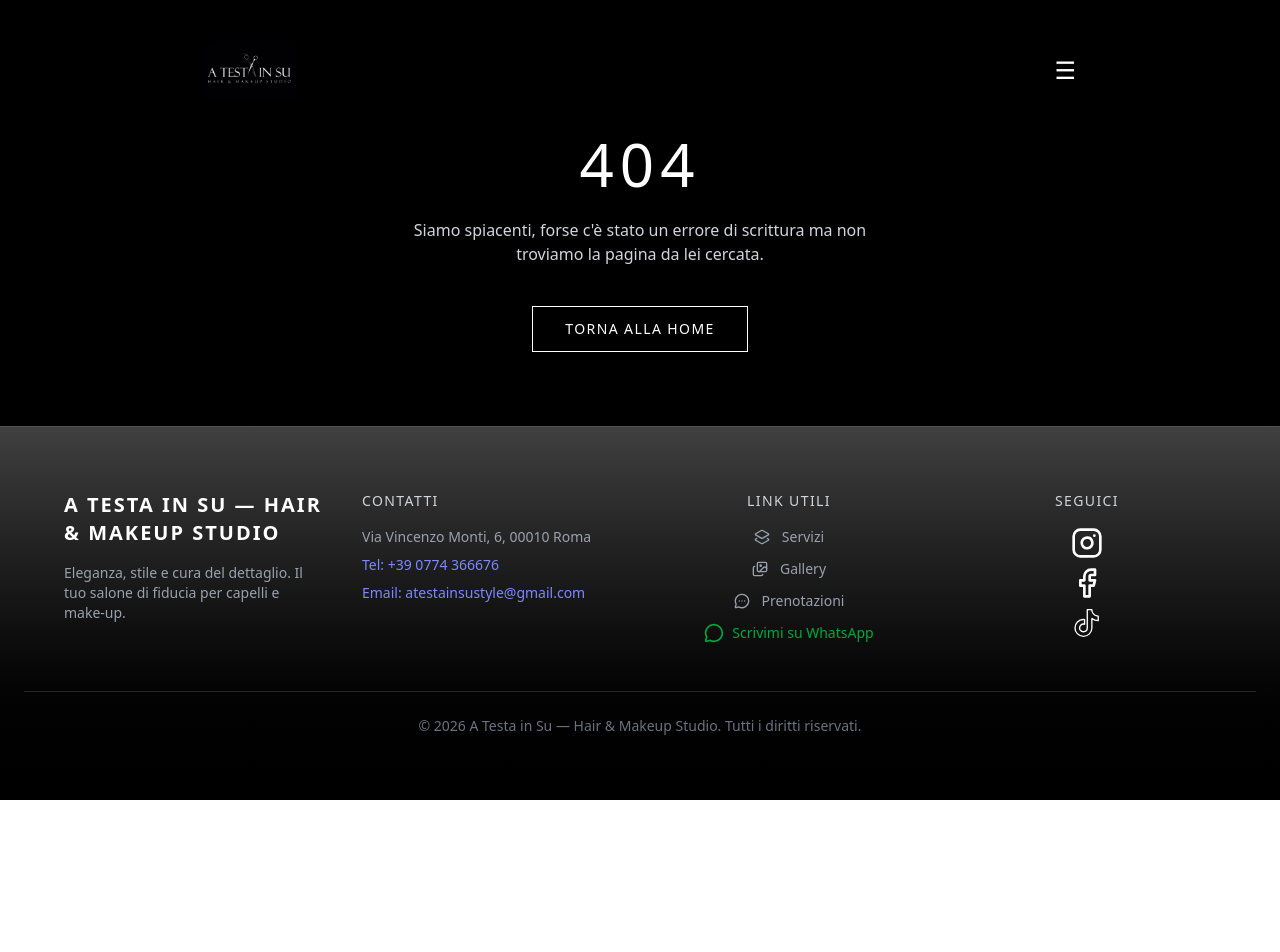
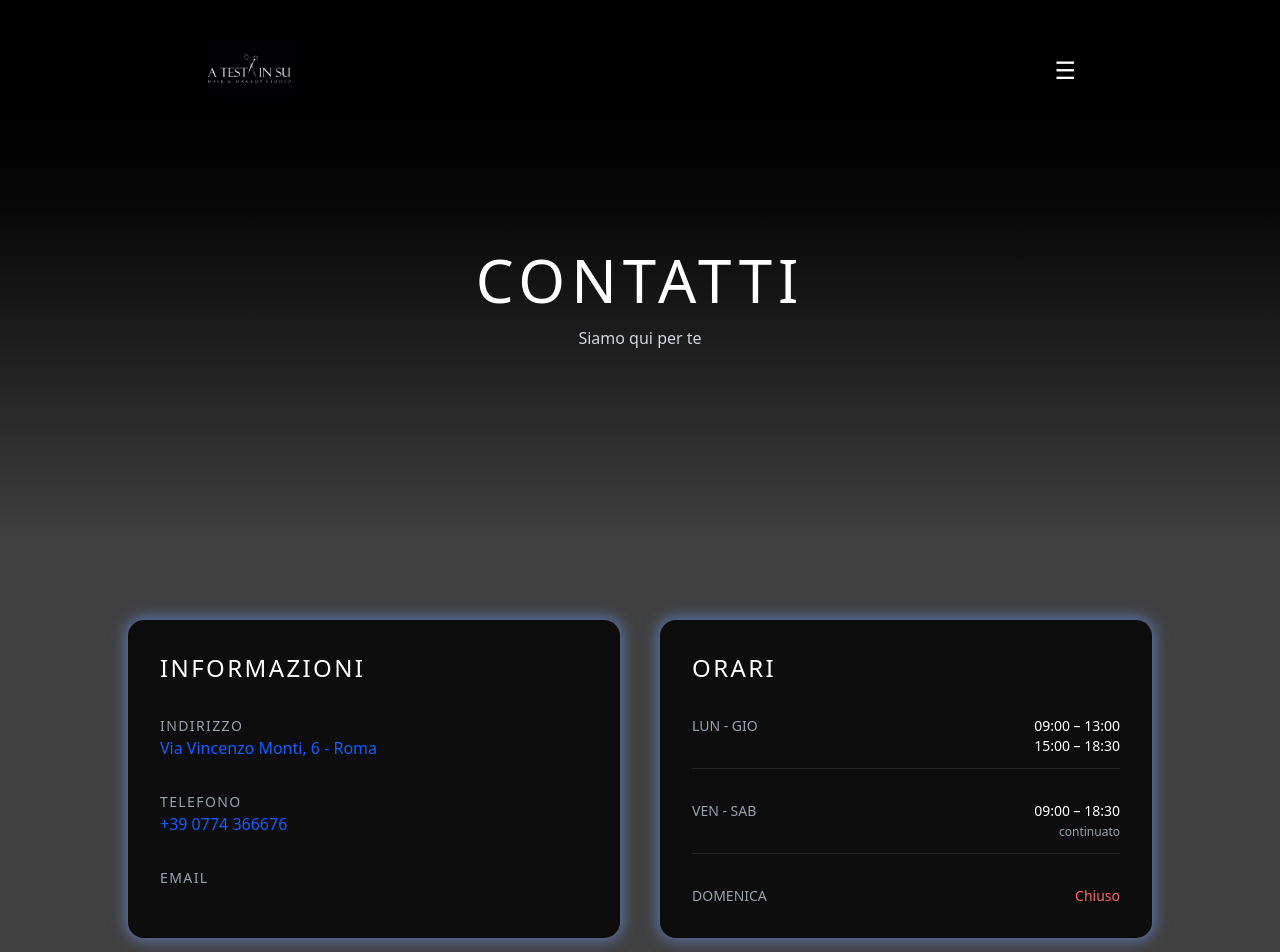
Before and after one commit to Lillo1254/project_hair_makeup, a Next.js app: page /contact in a window 1280 px wide. Before the commit this address had no page. Shown: the top 952 px of the page. Before the commit the page ends 800 px from the top, so only its background shows below. Built offline with nearby package versions, Linux system fonts and the light colour scheme.

Commit message:
add section offers, add page contact, add classes css for contact

```diff
--- a/app/admin/dashboard/page.tsx
+++ b/app/admin/dashboard/page.tsx
@@ -248,6 +248,10 @@ export default function DashboardAdmin() {
           </div>
         )}
       </div>
+      <div className="flex justify-center mt-5">
+      <ButtonLogout label="Logout" className="bottom-5 left-5 bg-red-500 p-3 rounded-xl text-zinc-300 font-bold " />
+
+      </div>
     </div>
   );
 }
--- a/app/components/Navbar.jsx
+++ b/app/components/Navbar.jsx
@@ -3,6 +3,7 @@
 import { useState } from "react";
 import Image from "next/image";
 import logo from "../../public/logo.png";
+import Link from "next/link";
 export default function Navbar() {
     const [open, setOpen] = useState(false);
 
@@ -64,25 +65,25 @@ export default function Navbar() {
                     {/* Links Placeholder */}
                     <nav className="flex flex-col gap-6 px-6 py-10 text-lg uppercase tracking-wide">
 
-                        <button className="text-left hover:opacity-70 transition">
+                        <Link href="/" className="text-left hover:opacity-70 transition">
                             Home
-                        </button>
+                        </Link>
 
-                        <button className="text-left hover:opacity-70 transition">
+                        <Link href="/servicesPage" className="text-left hover:opacity-70 transition">
                             Servizi
-                        </button>
+                        </Link>
 
-                        <button className="text-left hover:opacity-70 transition">
+                        <Link href="/galleryPage" className="text-left hover:opacity-70 transition">
                             Gallery
-                        </button>
+                        </Link>
 
-                        <button className="text-left hover:opacity-70 transition">
+                        <Link href="/calendarPage" className="text-left hover:opacity-70 transition">
                             Prenota
-                        </button>
+                        </Link>
 
-                        <button className="text-left hover:opacity-70 transition">
+                        <Link href="/contact" className="text-left hover:opacity-70 transition">
                             Contatti
-                        </button>
+                        </Link>
 
                     </nav>
 
--- /dev/null
+++ b/app/components/cards/CardOffers.jsx
@@ -0,0 +1,10 @@
+
+export default function CardOffers({ image }) {
+return (
+<img
+src={image}
+alt="Galleria"
+className=" w-full object-contain grayscale hover:grayscale-0 transition rounded-md"
+/>
+);
+}
--- /dev/null
+++ b/app/contact/page.jsx
@@ -0,0 +1,108 @@
+import Link from "next/link";
+import Footer from "../components/Footer";
+import Navbar from "../components/Navbar";
+
+export default function ContactsPage() {
+  return (
+    <div className="min-h-screen bg-black text-white relative">
+
+      <Navbar />
+
+      {/* HERO */}
+      <section className="relative flex items-center justify-center min-h-[60vh] text-center px-6">
+        <div className="absolute inset-0 bg-gradient-to-b from-black/70 to-neutral-700" />
+
+        <div className="relative z-10">
+          <h1 className="text-4xl md:text-6xl font-light tracking-widest uppercase">
+            Contatti
+          </h1>
+          <p className="mt-4 text-gray-300">
+            Siamo qui per te
+          </p>
+        </div>
+      </section>
+
+      {/* CONTENUTI */}
+      <section className="px-6 py-20 bg_contact">
+
+        <div className="max-w-5xl mx-auto grid md:grid-cols-2 gap-10">
+
+          {/* INFO */}
+          <div className="bg-black/80 backdrop-blur rounded-2xl p-8 space-y-8 shadow_contact">
+
+            <h2 className="text-2xl tracking-widest uppercase">
+              Informazioni
+            </h2>
+
+            <div>
+              <p className="text-gray-400 text-sm uppercase tracking-widest">Indirizzo</p>
+              <a
+                href="https://www.google.com/maps?q=Via+Vincenzo+Monti,+6,+00010+Roma"
+                target="_blank"
+                rel="noopener noreferrer"
+                className="text-blue-600"
+              >
+                Via Vincenzo Monti, 6 - Roma
+              </a>
+            </div>
+
+            <div>
+              <p className="text-gray-400 text-sm uppercase tracking-widest">Telefono</p>
+              <a href="tel:+390774366676" className="text-blue-600">
+                +39 0774 366676
+              </a>
+            </div>
+
+            <div>
+              <p className="text-gray-400 text-sm uppercase tracking-widest">Email</p>
+              <a href="mailto:atestainsustyle@gmail.com" className="text-blue-600
+                atestainsustyle@gmail.com">
+              </a>
+            </div>
+
+          </div>
+
+          {/* ORARI */}
+          <div className=" bg-black/80 backdrop-blur rounded-2xl p-8 space-y-8 shadow_contact " >
+
+            <h2 className="text-2xl tracking-widest uppercase">
+              Orari
+            </h2>
+
+            <div className="flex justify-between border-b border-white/10 pb-3">
+              <span className="text-gray-400 uppercase text-sm">Lun - Gio</span>
+              <span className="text-right text-sm">
+                09:00 – 13:00<br />
+                15:00 – 18:30
+              </span>
+            </div>
+
+            <div className="flex justify-between border-b border-white/10 pb-3">
+              <span className="text-gray-400 uppercase text-sm">Ven - Sab</span>
+              <span className="text-right text-sm">
+                09:00 – 18:30<br />
+                <span className="text-gray-400 text-xs">continuato</span>
+              </span>
+            </div>
+
+            <div className="flex justify-between">
+              <span className="text-gray-400 uppercase text-sm">Domenica</span>
+              <span className="text-red-400 text-sm">Chiuso</span>
+            </div>
+
+          </div>
+
+        </div>
+
+      </section>
+<div className="flex justify-center bg_contact py-5">
+  <Link href="/calendarPage" className="bg-black/80 hover:scale-120 transition duration-300 hover:text-blue-400 text-white font-bold py-2 px-4 rounded mt-4 shadow_contact">
+    PRENOTA ORA
+  </Link>
+
+</div>
+      <Footer />
+
+    </div>
+  );
+}
--- a/app/globals.css
+++ b/app/globals.css
@@ -48,3 +48,11 @@ background-position: center;
     #404040 100%
   );
   }
+
+  .bg_contact{
+    background-color: #404040;
+  }
+
+  .shadow_contact{
+    box-shadow: 0px 0px 15px 2px rgb(93, 122, 177);
+  }
--- a/app/page.tsx
+++ b/app/page.tsx
@@ -6,6 +6,7 @@ import Footer from "./components/Footer";
 import Navbar from "./components/Navbar";
 import Link from "next/link";
 import { headers } from "next/headers";
+import CardOffers from "./components/cards/CardOffers";
 
 
 
@@ -20,7 +21,6 @@ export default async function PageHome() {
     fetch(`${protocol}://${host}/api/media/offers`, { cache: "no-store" }).then(r => r.json()),
     fetch(`${protocol}://${host}/api/media/videos`, { cache: "no-store" }).then(r => r.json()),
   ])
-
 
   return (
     <div className="min-h-screen bg-black text-white relative">
@@ -129,6 +129,19 @@ export default async function PageHome() {
         ))}
       </section>
 
+
+
+        {imagesOffers.length > 0 &&
+        <section className="px-6 py-20 bg-neutral-700 w-full">
+        <div className="">
+        <CardOffers image={imagesOffers.at(0)} />
+         </div>
+        </section>
+        }
+
+
+
+
       {/* =============== FOOTER ========= */}
       <Footer
 
--- a/app/servicesPage/page.tsx
+++ b/app/servicesPage/page.tsx
@@ -1,6 +1,7 @@
 /* "use client"; */
 
 import Footer from "../components/Footer";
+import Navbar from "../components/Navbar";
 import ButtonPrimary from "../components/buttons/ButtonPrimary";
 import ButtonBack from "../components/buttons/buttonBack";
 import serviziJson from "./servizi.json";
@@ -9,6 +10,7 @@ export default function PageServices() {
   return (
     <div className="min-h-screen bg-black text-white bg_toghether">
 
+<Navbar />
       {/* HEADER */}
       <div className="text-center pt-15 relative overflow-hidden">
         <h3>I Nostri Servizi</h3>
```
Also changed, not shown: public/imagesGallery/1773676802920-logo_fede.jpg (deleted), public/imagesOffers/1773760418789-offers.jpg (added).
